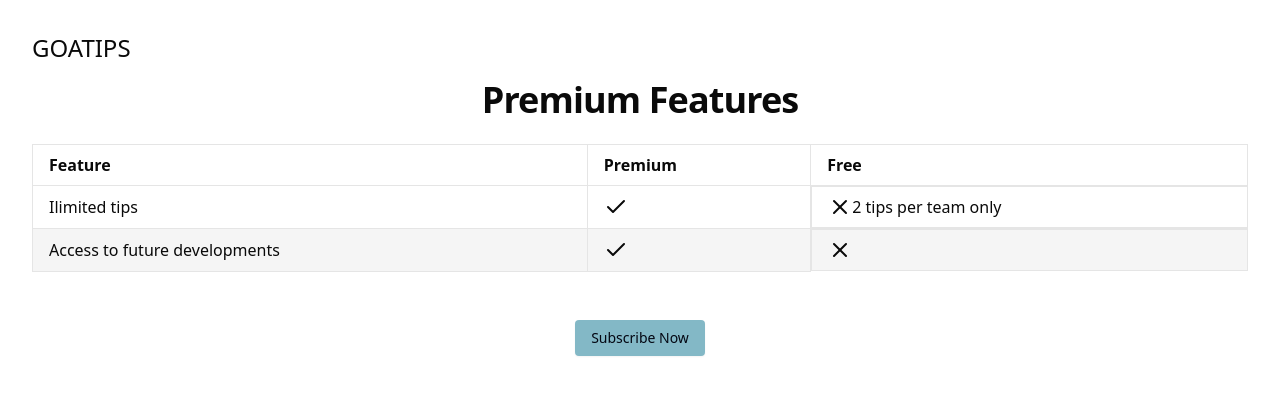
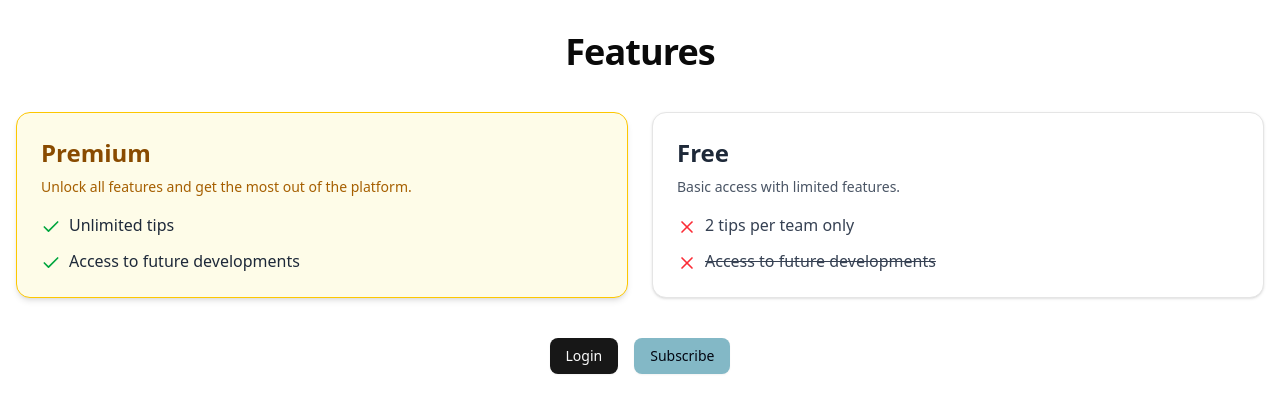
Before and after one commit to possessionista/goatip, a Next.js app: page /premium in a window 1280 px wide. Shown: the top 412 px of the page. Built offline with nearby package versions, Linux system fonts and the light colour scheme; no server answers.

Commit message:
add new users flow

```diff
--- a/components/EmbeddedCheckout.js
+++ b/components/EmbeddedCheckout.js
@@ -28,7 +28,7 @@ export default function EmbeddedCheckoutWrapper() {
       headers: { "Content-Type": "application/json" },
       body: JSON.stringify({
         access_token: session.access_token,
-        email: user.email,
+        email: user ? user.email : null,
       }),
     });
 
--- a/components/ProtectedRoute.js
+++ b/components/ProtectedRoute.js
@@ -1,31 +1,33 @@
-'use client'
+"use client";
 
-import { useEffect, useState } from 'react'
-import { useRouter } from 'next/navigation'
-import { supabase } from '/lib/dbClient'
+import { useEffect, useState } from "react";
+import { useRouter } from "next/navigation";
+import { supabase } from "/lib/dbClient";
 
 export default function ProtectedRoute({ children }) {
-  const router = useRouter()
-  const [loading, setLoading] = useState(true)
-  const [isAuthenticated, setIsAuthenticated] = useState(false)
+  const router = useRouter();
+  const [loading, setLoading] = useState(true);
+  const [isAuthenticated, setIsAuthenticated] = useState(false);
 
   useEffect(() => {
     const checkAuth = async () => {
-      const { data, error } = await supabase.auth.getUser()
+      const { data, error } = await supabase.auth.getUser();
 
       if (data?.user) {
-        setIsAuthenticated(true)
+        setIsAuthenticated(true);
       } else {
-        router.replace('/login')
+        router.replace("/login");
       }
 
-      setLoading(false)
-    }
+      setLoading(false);
+    };
 
-    checkAuth()
-  }, [router])
+    //checkAuth();
+    setLoading(false);
+  }, [router]);
 
-  if (loading) return <p className="p-4">Checking auth...</p>
+  if (loading) return <p className="p-4">Checking auth...</p>;
 
-  return isAuthenticated ? children : null
+  //return isAuthenticated ? children : null
+  return children;
 }
--- a/src/app/api/daily-tips/route.js
+++ b/src/app/api/daily-tips/route.js
@@ -20,8 +20,12 @@ export async function POST(request) {
   try {
     const { isSubscribed } = await request.json(); // Parse body
 
-    let query = supabase.from("daily_tips").select("*").eq("date", todayDate);
-    //.in("date", ["02-06-2025", "04-06-2025"]);
+    let query = supabase
+      .from("daily_tips")
+      .select("*")
+      .in("date", ["04-06-2025"]);
+    //.eq("date", todayDate);
+
     //.eq("date", "02-06-2025")
     // .eq("date", "04-06-2025");
 
--- a/src/app/auth/callback/page.js
+++ b/src/app/auth/callback/page.js
@@ -1,33 +1,32 @@
-'use client'
+"use client";
 
-import { useEffect } from 'react'
-import { useRouter } from 'next/navigation'
-import { supabase } from '/lib/dbClient'
+import { useEffect } from "react";
+import { useRouter } from "next/navigation";
+import { supabase } from "/lib/dbClient";
 
 export default function AuthCallback() {
-  const router = useRouter()
+  const router = useRouter();
 
   useEffect(() => {
     const handleAuthRedirect = async () => {
       const { error } = await supabase.auth.verifyOtp({
-        token_hash: 'hash',
-        type: 'email',
-        })
+        token_hash: "hash",
+        type: "email",
+      });
 
       if (error) {
-        console.error('Error parsing tokens from URL', error)
+        console.error("Error parsing tokens from URL", error);
       }
 
-      // Optional: redirect to dashboard or homepage
-      router.replace('/dashboard')
-    }
+      router.replace("/dashboard");
+    };
 
-    handleAuthRedirect()
-  }, [router])
+    handleAuthRedirect();
+  }, [router]);
 
   return (
     <div className="p-4">
       <p>Logging you in...</p>
     </div>
-  )
+  );
 }
--- a/src/app/login/page.js
+++ b/src/app/login/page.js
@@ -12,9 +12,7 @@ export default function LoginPage() {
     const { error } = await supabase.auth.signInWithOtp({
       email,
       options: {
-        // emailRedirectTo: `${window.location.origin}/auth/callback`,
-        emailRedirectTo:
-          "https://trusting-chigger-smooth.ngrok-free.app/auth/callback",
+        emailRedirectTo: `${window.location.origin}/auth/callback`,
       },
     });
     if (error) {
@@ -23,6 +21,8 @@ export default function LoginPage() {
       setMessage("Check your email for a login link!");
     }
   };
+
+  // handle url parameter 'session_expired'
 
   return (
     <div className="p-4 max-w-md mx-auto">
--- a/src/app/page.js
+++ b/src/app/page.js
@@ -5,9 +5,9 @@ import { Button } from "@/components/ui/button";
 export default function Home() {
   return (
     <main className="p-8">
-      <div className="flex w-full">
+      {/* <div className="flex w-full">
         <h1 className="text-2xl mb-4">GOATIPS</h1>
-      </div>
+      </div> */}
       <h1 className="scroll-m-20 text-center text-4xl font-extrabold tracking-tight text-balance">
         Welcome to Daily Bet Tips
       </h1>
--- a/src/app/premium/page.js
+++ b/src/app/premium/page.js
@@ -38,81 +38,90 @@ export default function Premium() {
     getUserAndSubscription();
   }, []);
 
+  const features = [
+    {
+      name: "Unlimited tips",
+      premium: true,
+      free: "2 tips per team only",
+    },
+    {
+      name: "Access to future developments",
+      premium: true,
+      free: false,
+    },
+  ];
+
   return (
-    <main className="p-8">
-      <div className="flex w-full">
-        <h1 className="text-2xl mb-4">GOATIPS</h1>
+    <div className="p-4">
+      <h1 className="scroll-m-20 text-center  my-4 text-4xl font-extrabold tracking-tight text-balance">
+        Features
+      </h1>
+      <div className="my-10 grid grid-cols-1 gap-6 sm:grid-cols-2">
+        {/* Premium Card */}
+        <div className="rounded-xl border border-yellow-400 bg-yellow-50 p-6 shadow-md">
+          <h2 className="text-2xl font-semibold text-yellow-800">Premium</h2>
+          <p className="mt-2 text-sm text-yellow-700">
+            Unlock all features and get the most out of the platform.
+          </p>
+          <ul className="mt-4 space-y-3">
+            {features.map((feature) => (
+              <li key={feature.name} className="flex items-start gap-2">
+                <Check className="text-green-600 mt-1" size={20} />
+                <span className="text-gray-800">{feature.name}</span>
+              </li>
+            ))}
+          </ul>
         </div>
 
-      <h1 className="scroll-m-20 text-center text-4xl font-extrabold tracking-tight text-balance">
-        Premium Features
-      </h1>
-
-      <div className="my-6 w-full overflow-y-auto">
-        <table className="w-full">
-          <thead>
-            <tr className="even:bg-muted m-0 border-t p-0">
-              <th className="border px-4 py-2 text-left font-bold [&[align=center]]:text-center [&[align=right]]:text-right">
-                Feature
-              </th>
-              <th className="border px-4 py-2 text-left font-bold [&[align=center]]:text-center [&[align=right]]:text-right">
-                Premium
-              </th>
-              <th className="border px-4 py-2 text-left font-bold [&[align=center]]:text-center [&[align=right]]:text-right">
-                Free
-              </th>
-            </tr>
-          </thead>
-          <tbody>
-            <tr className="even:bg-muted m-0 border-t p-0">
-              <td className="border px-4 py-2 text-left [&[align=center]]:text-center [&[align=right]]:text-right">
-                Ilimited tips
-              </td>
-              <td className="border px-4 py-2 text-left [&[align=center]]:text-center [&[align=right]]:text-right">
-                <Check />
-              </td>
-              <td className="flex border px-4 py-2 text-left [&[align=center]]:text-center [&[align=right]]:text-right">
-                <X />2 tips per team only
-              </td>
-            </tr>
-            <tr className="even:bg-muted m-0 border-t p-0">
-              <td className="border px-4 py-2 text-left [&[align=center]]:text-center [&[align=right]]:text-right">
-                Access to future developments
-              </td>
-              <td className="border px-4 py-2 text-left [&[align=center]]:text-center [&[align=right]]:text-right">
-                <Check />
-              </td>
-              <td className="flex border px-4 py-2 text-left [&[align=center]]:text-center [&[align=right]]:text-right">
-                <X />
-              </td>
-            </tr>
-          </tbody>
-        </table>
+        {/* Free Card */}
+        <div className="rounded-xl border bg-white p-6 shadow-sm">
+          <h2 className="text-2xl font-semibold text-gray-800">Free</h2>
+          <p className="mt-2 text-sm text-gray-600">
+            Basic access with limited features.
+          </p>
+          <ul className="mt-4 space-y-3">
+            {features.map((feature) => (
+              <li key={feature.name} className="flex items-start gap-2">
+                {feature.free ? (
+                  <>
+                    <X className="text-red-500 mt-1" size={20} />
+                    <span className="text-gray-700">
+                      {typeof feature.free === "string"
+                        ? feature.free
+                        : feature.name}
+                    </span>
+                  </>
+                ) : (
+                  <>
+                    <X className="text-red-500 mt-1" size={20} />
+                    <span className="text-gray-700 line-through">
+                      {feature.name}
+                    </span>
+                  </>
+                )}
+              </li>
+            ))}
+          </ul>
+        </div>
       </div>
 
-      <div className="flex w-full justify-center">
-        {!isSubscribed && (
+      <div className="mt-6 space-x-4 flex w-full justify-center">
+        <Button
+          onClick={() => {
+            window.location.href = "/login";
+          }}
+        >
+          Login
+        </Button>
         <Button
           onClick={() => {
             window.location.href = "/dashboard/subscribe";
           }}
-            className="mt-6 bg-[#83B8C6] text-gray-950 px-4 py-2 rounded"
+          className="bg-[#83B8C6] text-gray-950"
         >
-            Subscribe Now
+          Subscribe
         </Button>
-        )}
-
-        {isSubscribed && (
-          <Button
-            onClick={() => {
-              window.location.href = "/dashboard";
-            }}
-            className="mt-6 bg-[#83B8C6] text-gray-950 px-4 py-2 rounded"
-          >
-            See Tips
-          </Button>
-        )}
       </div>
-    </main>
+    </div>
   );
 }
```
Also changed, not shown: src/app/api/create-checkout-session/route.js (+28 -14 lines), src/app/dashboard/page.js (+49 -18 lines), src/app/logout/page.js (added). Lines whose indentation alone changed are shown as unchanged.
